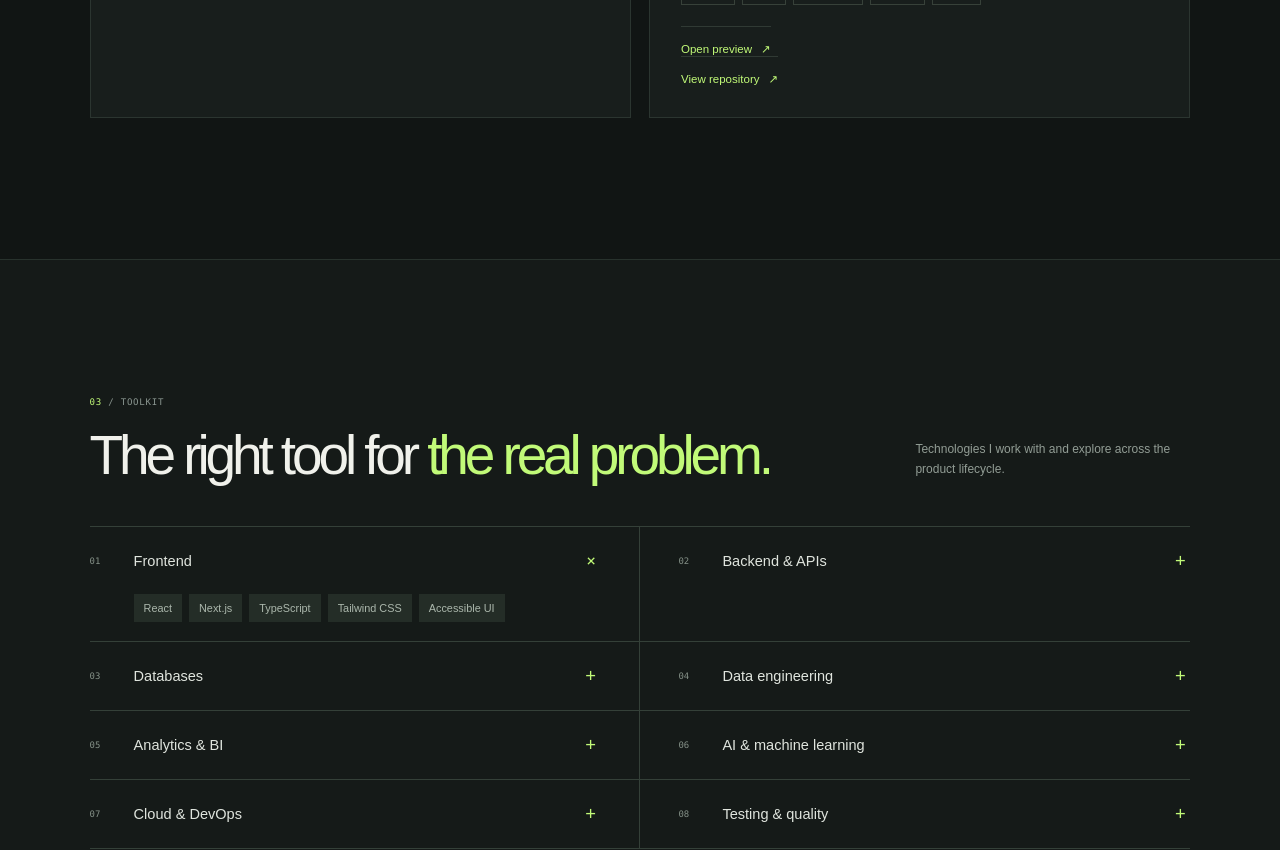
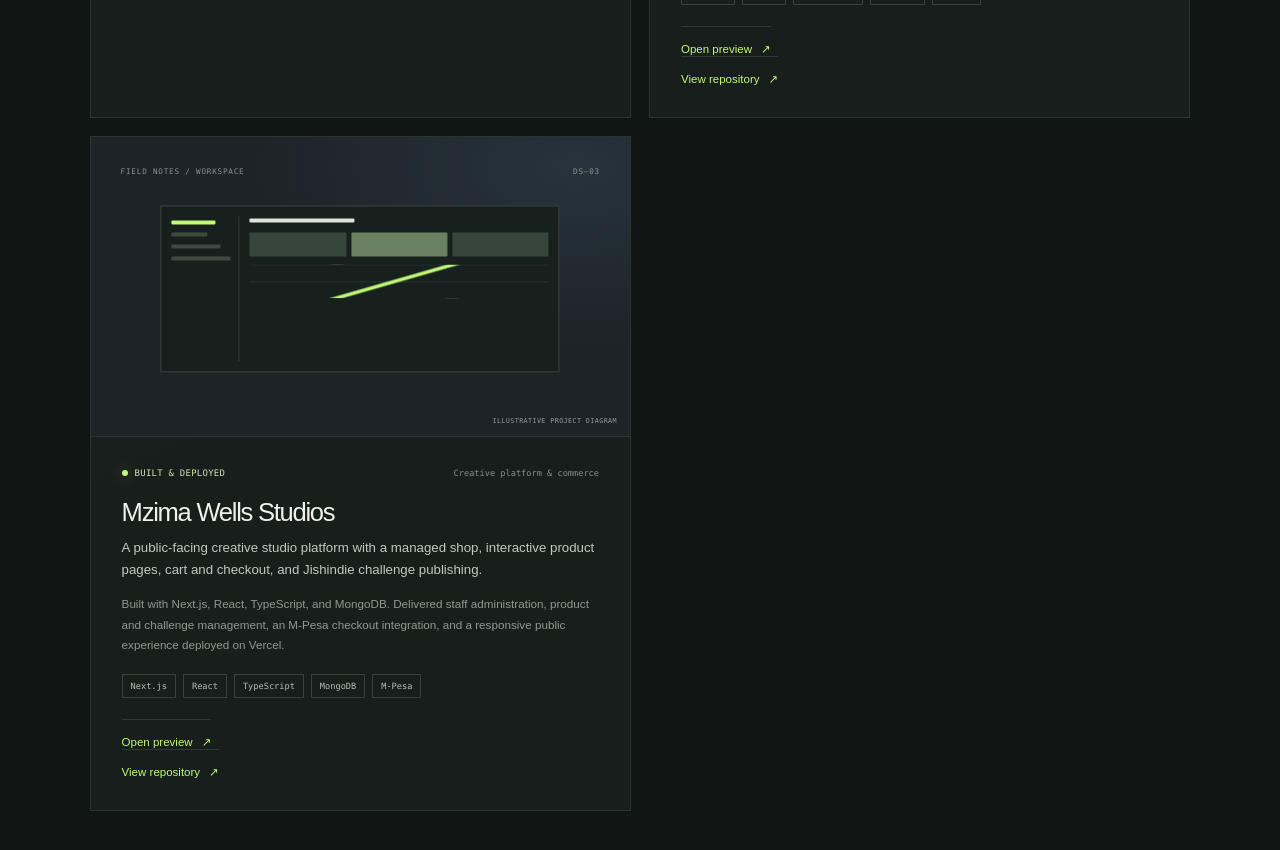
Before and after one commit to Cheseny1996/cheseny1996.github.io, a Next.js app: page / in a window 1280 px wide. Shown: the part 4440-5290 px from the top of the page. Built offline with nearby package versions, Linux system fonts and the light colour scheme.

Commit message:
Add MW Studios to portfolio

```diff
--- a/src/app/page.js
+++ b/src/app/page.js
@@ -114,6 +114,21 @@ const projects = [
     visual: "workspace",
     repository: "https://github.com/Cheseny1996/elliotsglobal-marketplace",
     demo: "https://elliotsglobal-marketplace.vercel.app",
+  },
+  {
+    number: "09",
+    status: "Built & deployed",
+    statusType: "built",
+    title: "Mzima Wells Studios",
+    category: "Creative platform & commerce",
+    summary:
+      "A public-facing creative studio platform with a managed shop, interactive product pages, cart and checkout, and Jishindie challenge publishing.",
+    approach:
+      "Built with Next.js, React, TypeScript, and MongoDB. Delivered staff administration, product and challenge management, an M-Pesa checkout integration, and a responsive public experience deployed on Vercel.",
+    stack: ["Next.js", "React", "TypeScript", "MongoDB", "M-Pesa"],
+    visual: "workspace",
+    repository: "https://github.com/Cheseny1996/mw-studios",
+    demo: "https://mw-studios.vercel.app",
   },
 ];
 
```
